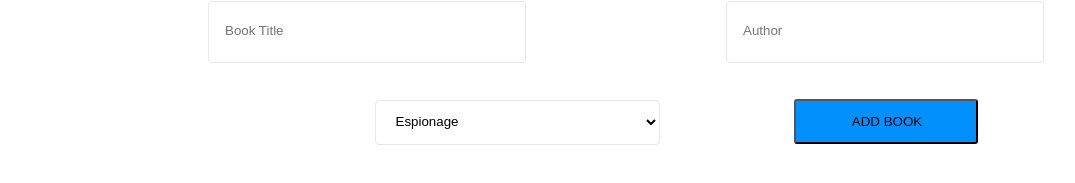
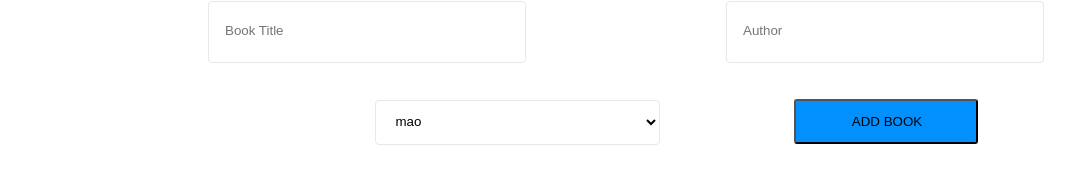
Before and after one commit to osbentech/my-BookStore, a React (Create React App) app: page / in a window 1280 px wide. Shown: the part 207-390 px from the top of the page, without its empty margins (14-1089 px from the left). Built offline with nearby package versions, Linux system fonts and the light colour scheme.

Commit message:
made required changes

```diff
--- a/src/components/InputBook.js
+++ b/src/components/InputBook.js
@@ -10,7 +10,7 @@ const InputBook = () => {
   const [author, setAuthor] = useState('Author');
   const [category, setCategory] = useState('category');
 
-  const CATEGORIES = ['Espionage', 'Oracle', 'Kamsi', 'Marginalize'];
+  const CATEGORIES = ['mao'];
   const submitBookToStore = (e) => {
     e.preventDefault();
     const newBook = {
```
